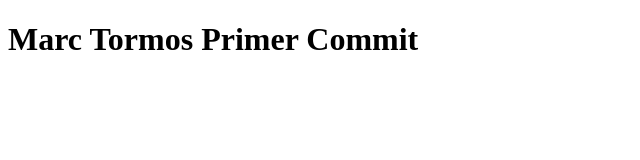
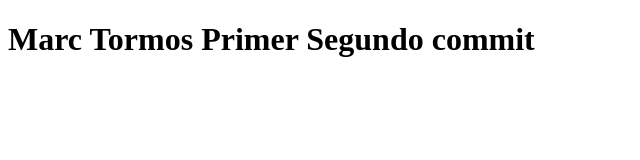
Before and after one commit to mtorpo/ejemplo, a plain HTML site: page index.html in a window 1280 px wide. Shown: the whole page, without its empty margins (0-640 px from the left). Drawn offline with Linux system fonts and the light colour scheme.

Commit message:
segundo commit

```diff
--- a/index.html
+++ b/index.html
@@ -6,6 +6,6 @@
     <title>Document</title>
 </head>
 <body>
-    <h1>Marc Tormos Primer Commit</h1>
+    <h1>Marc Tormos Primer Segundo commit</h1>
 </body>
 </html>
```
